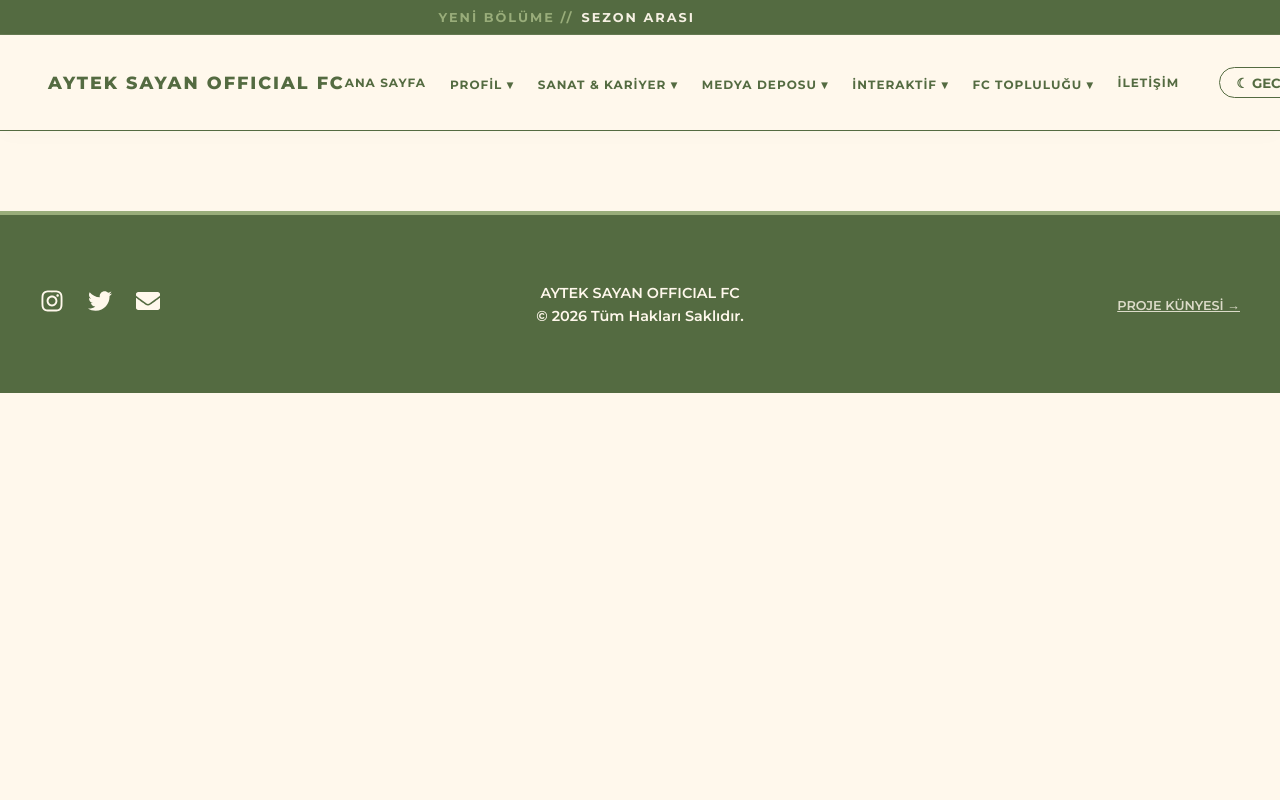
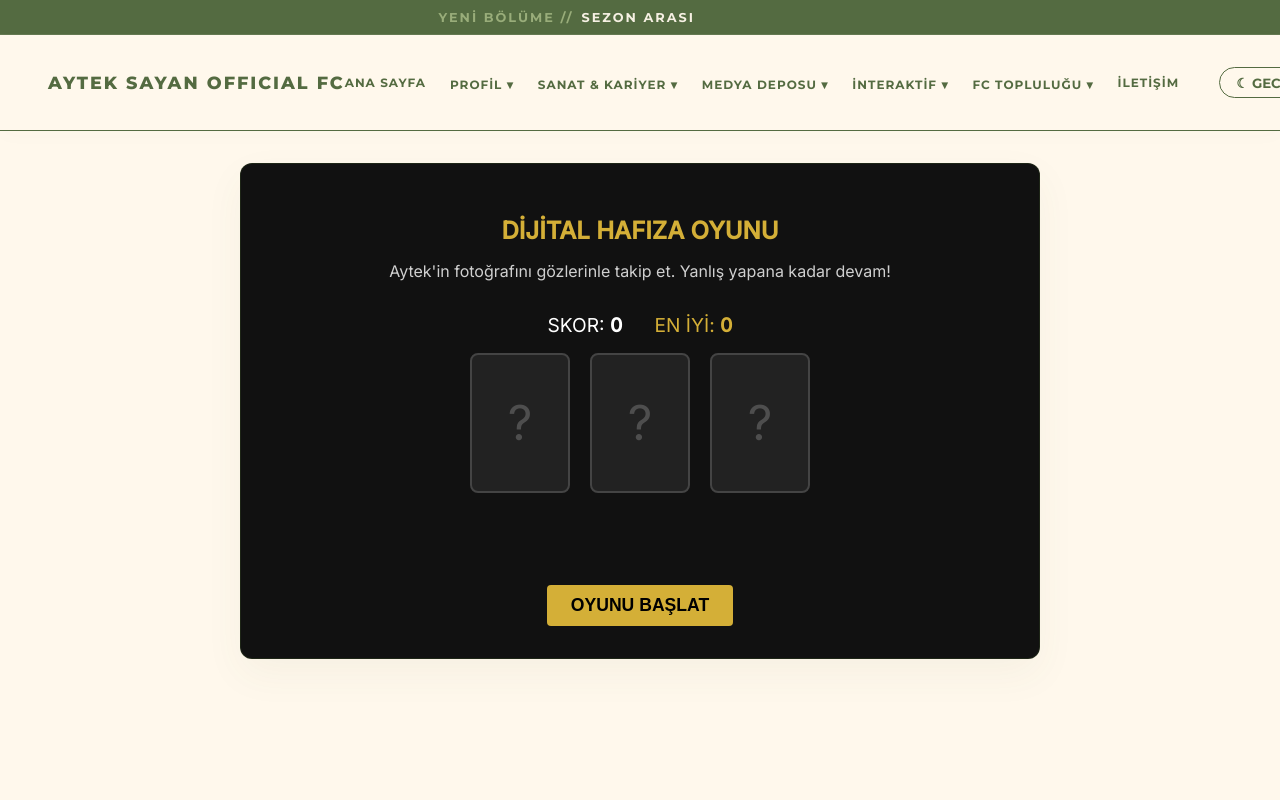
Before and after one commit to ebru1967/oyuncu-fan-projesi, a React (Vite) app: page /oyun in a window 1280 px wide. Shown: the top 800 px of the page. Built offline with nearby package versions, Linux system fonts and the light colour scheme.

Commit message:
yeni oyun eklendi.

```diff
--- a/src/App.jsx
+++ b/src/App.jsx
@@ -20,6 +20,7 @@ import AytekPenalty from "./pages/AytekPenalty";
 import PhotoPuzzle from './pages/PhotoPuzzle';
 import Crossword from './pages/Crossword';
 import XOXGame from './pages/XOXGame';
+import AytekBulmaca from './pages/AytekBulmaca';
 import Contact from './pages/Contact';
 import FCChannels from './pages/FCChannels';
 import FanArtGallery from './pages/FanArtGallery';
@@ -122,6 +123,7 @@ function App() {
             <Route path="/puzzle" element={<PhotoPuzzle />} />
             <Route path="/bulmaca" element={<Crossword />} />
             <Route path="/xox-oyunu" element={<XOXGame />} />
+            <Route path="/oyun" element={<AytekBulmaca />} />
             <Route path="/fc-hesaplar" element={<FCChannels />} />
             <Route path="/fan-gonderileri" element={<FanArtGallery />} />
             <Route path="/haber-bulteni" element={<Newsletter />} />
--- a/src/components/Navbar.jsx
+++ b/src/components/Navbar.jsx
@@ -159,6 +159,9 @@ function Navbar() {
             <Link to="/xox-oyunu" onClick={closeMenu}>
       XOX
     </Link>
+    <Link to="/oyun" className="editorial-link">
+  → DİJİTAL HAFIZA OYUNUNU BAŞLAT ↗
+</Link>
           </div>
         </div>
 
--- /dev/null
+++ b/src/pages/AytekBulmaca.jsx
@@ -0,0 +1,165 @@
+import React, { useState, useEffect } from 'react';
+
+function AytekBulmaca() {
+  // Oyun durumları: 'idle' (başlamadı), 'showing' (fotoğrafı gösteriyor), 'shuffling' (karışıyor), 'guessing' (tahmin bekleniyor), 'gameover' (yandı)
+  const [gameState, setGameState] = useState('idle');
+  const [score, setScore] = useState(0);
+  const [highScore, setHighScore] = useState(0);
+
+  // 3 kartımız var. targetCard: Aytek'in olduğu kartın ID'si (0, 1 veya 2)
+  const [targetCard, setTargetCard] = useState(1);
+
+  // Kartların ekrandaki sırası. Örneğin [0, 1, 2] veya karışmış hali [2, 0, 1]
+  const [positions, setPositions] = useState([0, 1, 2]);
+
+  // Karıştırma hızı (Skor arttıkça düşecek, yani hızlanacak)
+  const [shuffleSpeed, setShuffleSpeed] = useState(500);
+
+  // Oyunu Başlat veya Sonraki Tura Geç
+  const startRound = () => {
+    setGameState('showing');
+    // Aytek'in fotoğrafını rastgele bir karta koy
+    const newTarget = Math.floor(Math.random() * 3);
+    setTargetCard(newTarget);
+    setPositions([0, 1, 2]); // Pozisyonları sıfırla
+
+    // 1.5 saniye fotoğrafı göster, sonra kapat ve karıştırmaya başla
+    setTimeout(() => {
+      setGameState('shuffling');
+      startShuffling();
+    }, 1500);
+  };
+
+  const startShuffling = () => {
+    let shuffleCount = 0;
+    // Skor arttıkça karıştırma sayısı da artsın (Zorluk seviyesi)
+    const maxShuffles = 5 + Math.floor(score / 2);
+
+    // Hız, skor arttıkça hızlansın (Minimum 150ms'ye kadar düşsün)
+    const currentSpeed = Math.max(150, 500 - (score * 30));
+    setShuffleSpeed(currentSpeed);
+
+    const interval = setInterval(() => {
+      setPositions((prev) => {
+        const newPos = [...prev];
+        // Rastgele iki kartın yerini değiştir
+        const idx1 = Math.floor(Math.random() * 3);
+        let idx2 = Math.floor(Math.random() * 3);
+        while (idx1 === idx2) {
+          idx2 = Math.floor(Math.random() * 3);
+        }
+        const temp = newPos[idx1];
+        newPos[idx1] = newPos[idx2];
+        newPos[idx2] = temp;
+        return newPos;
+      });
+
+      shuffleCount++;
+      if (shuffleCount >= maxShuffles) {
+        clearInterval(interval);
+        setGameState('guessing');
+      }
+    }, currentSpeed);
+  };
+
+  const handleCardClick = (cardId) => {
+    if (gameState !== 'guessing') return;
+
+    if (cardId === targetCard) {
+      // DOĞRU BİLDİ!
+      const newScore = score + 1;
+      setScore(newScore);
+      if (newScore > highScore) setHighScore(newScore);
+
+      // Kısa bir tebrik arası, sonra oyun hızlanarak devam eder
+      setGameState('showing');
+      setTimeout(() => {
+        startRound();
+      }, 1000);
+    } else {
+      // YANLIŞ BİLDİ - OYUN BİTTİ
+      setGameState('gameover');
+    }
+  };
+
+  const resetGame = () => {
+    setScore(0);
+    setGameState('idle');
+  };
+
+  return (
+    <div className="game-container" style={{ textAlign: 'center', padding: '2rem', backgroundColor: '#111', color: '#fff', borderRadius: '12px', marginTop: '2rem' }}>
+      <h2 style={{ color: '#d4af37', marginBottom: '0.5rem' }}>DİJİTAL HAFIZA OYUNU</h2>
+      <p style={{ opacity: 0.8, marginBottom: '2rem' }}>Aytek'in fotoğrafını gözlerinle takip et. Yanlış yapana kadar devam!</p>
+
+      <div style={{ display: 'flex', justifyContent: 'center', gap: '2rem', marginBottom: '1rem' }}>
+        <div style={{ fontSize: '1.2rem' }}>SKOR: <strong>{score}</strong></div>
+        <div style={{ fontSize: '1.2rem', color: '#d4af37' }}>EN İYİ: <strong>{highScore}</strong></div>
+      </div>
+
+      {/* KARTLARIN OLDUĞU ALAN */}
+      <div style={{ position: 'relative', height: '200px', width: '340px', margin: '0 auto 2rem auto' }}>
+        {[0, 1, 2].map((cardId) => {
+          // Kartın şu anki görsel pozisyonunu bul
+          const currentPosIndex = positions.indexOf(cardId);
+
+          return (
+            <div
+              key={cardId}
+              onClick={() => handleCardClick(cardId)}
+              style={{
+                position: 'absolute',
+                width: '100px',
+                height: '140px',
+                left: `${currentPosIndex * 120}px`, // 0px, 120px veya 240px
+                transition: `left ${shuffleSpeed / 1000}s ease-in-out`,
+                backgroundColor: '#222',
+                border: '2px solid #444',
+                borderRadius: '8px',
+                display: 'flex',
+                alignItems: 'center',
+                justifyContent: 'center',
+                cursor: gameState === 'guessing' ? 'pointer' : 'default',
+                overflow: 'hidden',
+                boxShadow: gameState === 'guessing' ? '0 0 10px rgba(212, 175, 55, 0.3)' : 'none'
+              }}
+            >
+              {/* Sadece showing veya gameover durumundaysa ve bu kart target ise fotoğrafı göster */}
+              {(gameState === 'showing' || gameState === 'gameover') && cardId === targetCard ? (
+                <img
+                  src="/portreicin.jpeg"
+                  alt="Aytek"
+                  style={{ width: '100%', height: '100%', objectFit: 'cover' }}
+                />
+              ) : (
+                <div style={{ fontSize: '3rem', opacity: 0.2 }}>?</div>
+              )}
+            </div>
+          );
+        })}
+      </div>
+
+      {/* KONTROL BUTONLARI VE MESAJLAR */}
+      {gameState === 'idle' && (
+        <button onClick={startRound} style={{ padding: '10px 24px', fontSize: '1.1rem', backgroundColor: '#d4af37', color: '#000', border: 'none', cursor: 'pointer', borderRadius: '4px', fontWeight: 'bold' }}>
+          OYUNU BAŞLAT
+        </button>
+      )}
+
+      {gameState === 'shuffling' && <p style={{ color: '#d4af37', letterSpacing: '2px' }}>KARIŞTIRILIYOR...</p>}
+
+      {gameState === 'guessing' && <p style={{ color: '#4caf50', fontSize: '1.2rem', fontWeight: 'bold' }}>FOTOĞRAF HANGİSİNDE?</p>}
+
+      {gameState === 'gameover' && (
+        <div className="animate-fade">
+          <p style={{ color: '#f44336', fontSize: '1.2rem', fontWeight: 'bold', marginBottom: '1rem' }}>YANLIŞ KART!</p>
+          <button onClick={resetGame} style={{ padding: '10px 24px', fontSize: '1.1rem', backgroundColor: '#333', color: '#fff', border: '1px solid #666', cursor: 'pointer', borderRadius: '4px' }}>
+            YENİDEN DENE
+          </button>
+        </div>
+      )}
+    </div>
+  );
+}
+
+export default AytekBulmaca;
```
